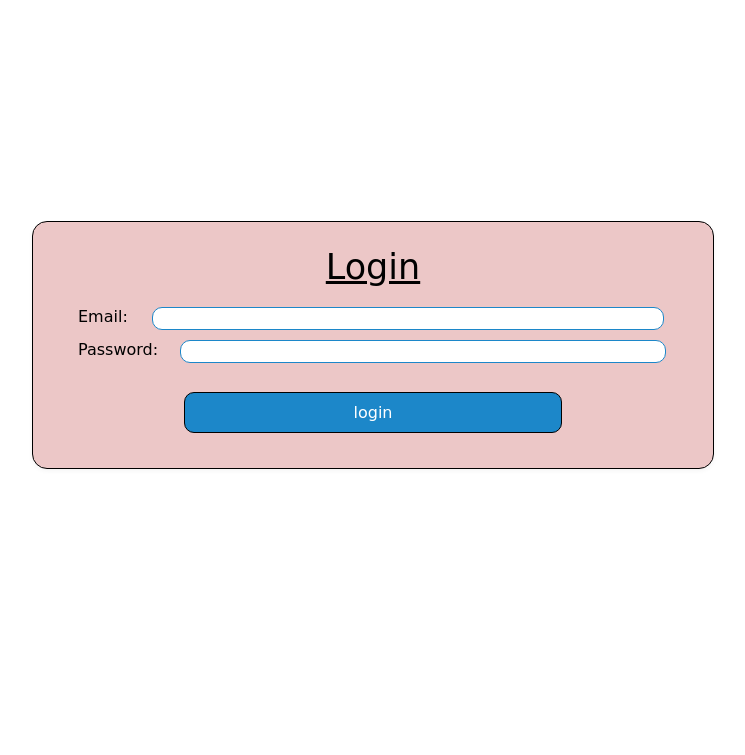
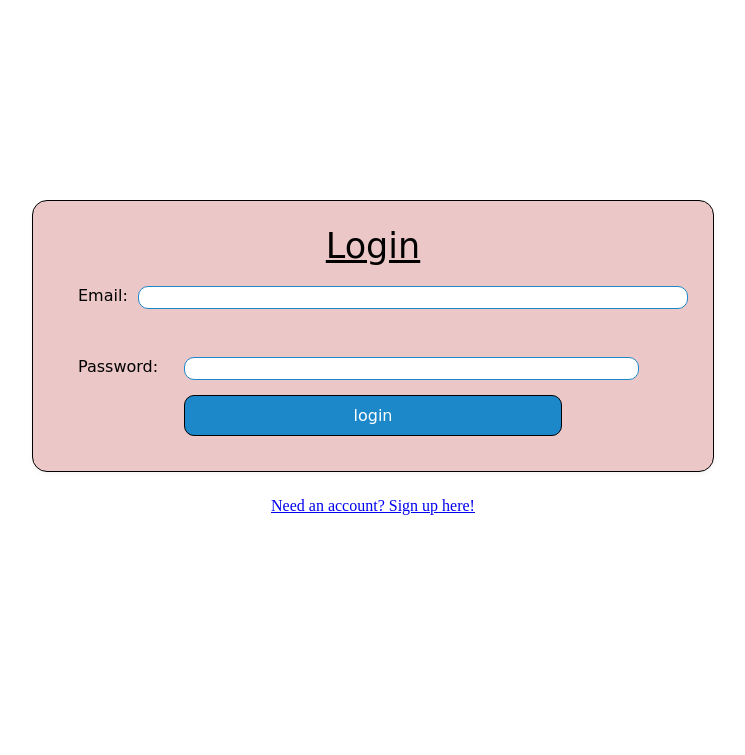
Before and after one commit to dhyxy/cpsc_471_project, a Flask app: page /login in a window 1280 px wide. Shown: the part 155-910 px from the top of the page, without its empty margins (267-1012 px from the left). Run offline with Flask 2, Linux system fonts and the light colour scheme.

Commit message:
more functionality!

```diff
--- a/server/templates/gallery.html.jinja
+++ b/server/templates/gallery.html.jinja
@@ -15,7 +15,7 @@
             <a href="{{ url_for('core.book', photographer_email=photographer.email) }}">book a session!</a>
         </section>
     {% else %}
-        <p>Register to book with this photographer!</p>
+        <a href="{{ url_for('core.register') }}">Register or sign in to book with this photographer!</a>
     {% endif %}
 
 
--- a/server/templates/login.html.jinja
+++ b/server/templates/login.html.jinja
@@ -16,16 +16,19 @@
     <div class="main-block">
         <form method="post">
             <h3 id="contactHead">Login</h3>
-            <label  style="float:left; padding-left:20px" for="email">Email:</label>
-            <input style="width:80%" type="email" name="email" id="email" required>
-            <label style="float:left; padding-left:20px" for="password">Password:</label>
-            <input style="width:76%" type="password" name="password" id="password" required>
+            <label style="float:left; padding-left:20px" for="email">Email: &nbsp;</label>
+            <input style="width:86%" type="email" name="email" id="email" required><span>&nbsp;&nbsp;</span>
+            <br>
+            <br>
+            <label style="float:left; padding-left:20px" for="phone_number">Password: &nbsp;&nbsp;&nbsp;&nbsp;</label>
+            <input style="width:71%; float: left" size="20" maxlength="20" type="text" name="password" id="password" required>
             <br>
             <br>
             <div class="subButtonPos">
                 <input class = "subButton" type="submit" value="login">
             </div>
         </form>
+        <a  href="{{ url_for('core.register') }}">Need an account? Sign up here!</a>
     </div>
 </div>
 {% endblock %}
--- a/server/templates/register.html.jinja
+++ b/server/templates/register.html.jinja
@@ -33,6 +33,7 @@
                 <input class = "subButton" type="submit" value="register"></input>
             </div>
         </form>
+        <a href="{{ url_for('core.login') }}">Already have an account? Login here!</a>
     </div>
 </div>
 {% endblock %}
```
